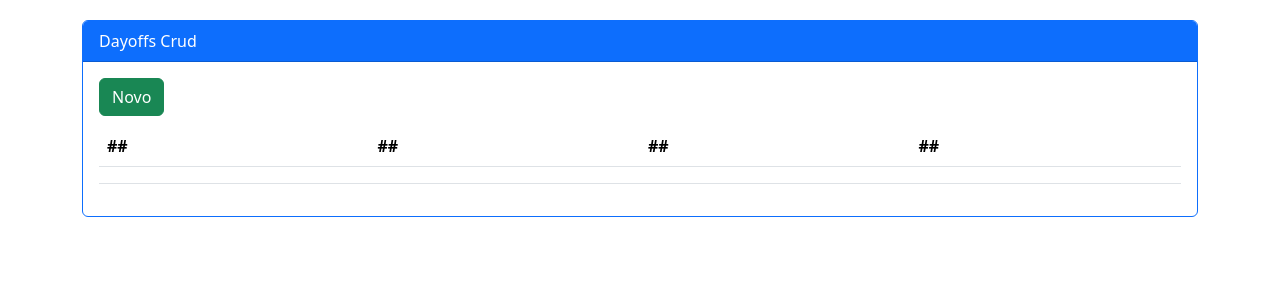
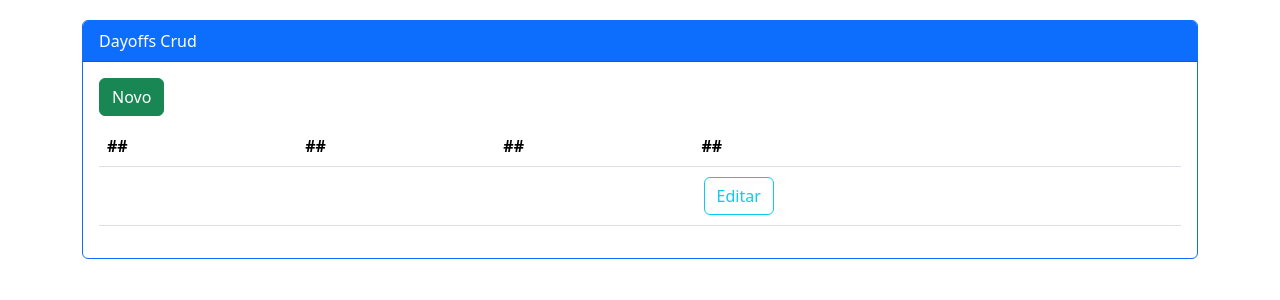
Before and after one commit to Adyson-Lima/dayoff_frontend, a React (Create React App) app: page / in a window 1280 px wide. Shown: the top 300 px of the page. Built offline with nearby package versions, Linux system fonts and the light colour scheme.

Commit message:
9° commit - tdd tela Dayoffs: Existe botão editar em Dayoffs? GREEN

```diff
--- a/src/pages/Dayoffs/index.js
+++ b/src/pages/Dayoffs/index.js
@@ -31,6 +31,9 @@
                 <td></td>
                 <td>
 
+                  <button data-testid="mybtn1" type="button"
+                  className="btn btn-outline-info" style={{margin: '2px'}}>Editar</button>
+
                 </td>
             </tr>
           </tbody>
```
